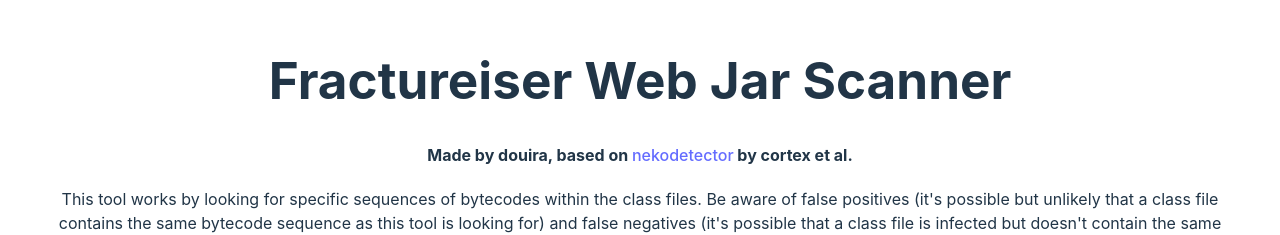
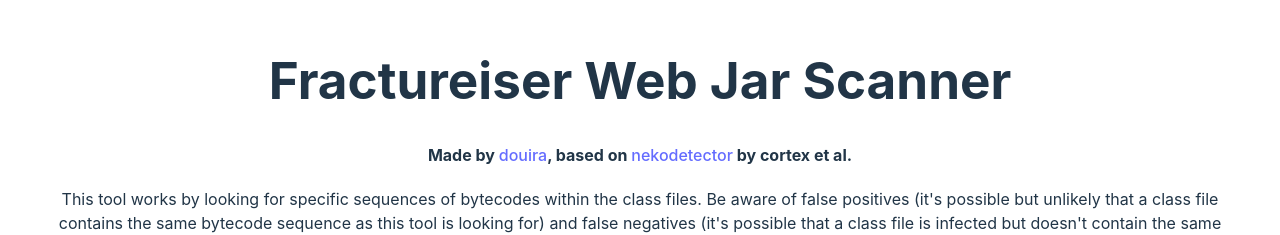
Before and after one commit to douira/fractureiser-web-detector, a Vue app: page / in a window 1280 px wide. Shown: the part 159-394 px from the top of the page. Built offline with nearby package versions, Linux system fonts and the light colour scheme; what java-class-tools would draw is missing.

Commit message:
add github link

```diff
--- a/src/App.vue
+++ b/src/App.vue
@@ -1,7 +1,7 @@
 <template>
   <h1>Fractureiser Web Jar Scanner</h1>
   <div style="margin-bottom: 20px; font-weight: bold">
-    Made by douira, based on
+    Made by <a href="https://github.com/douira/fractureiser-web-detector">douira</a>, based on
     <a href="https://github.com/MCRcortex/nekodetector">nekodetector</a> by
     cortex et al.
   </div>
```
